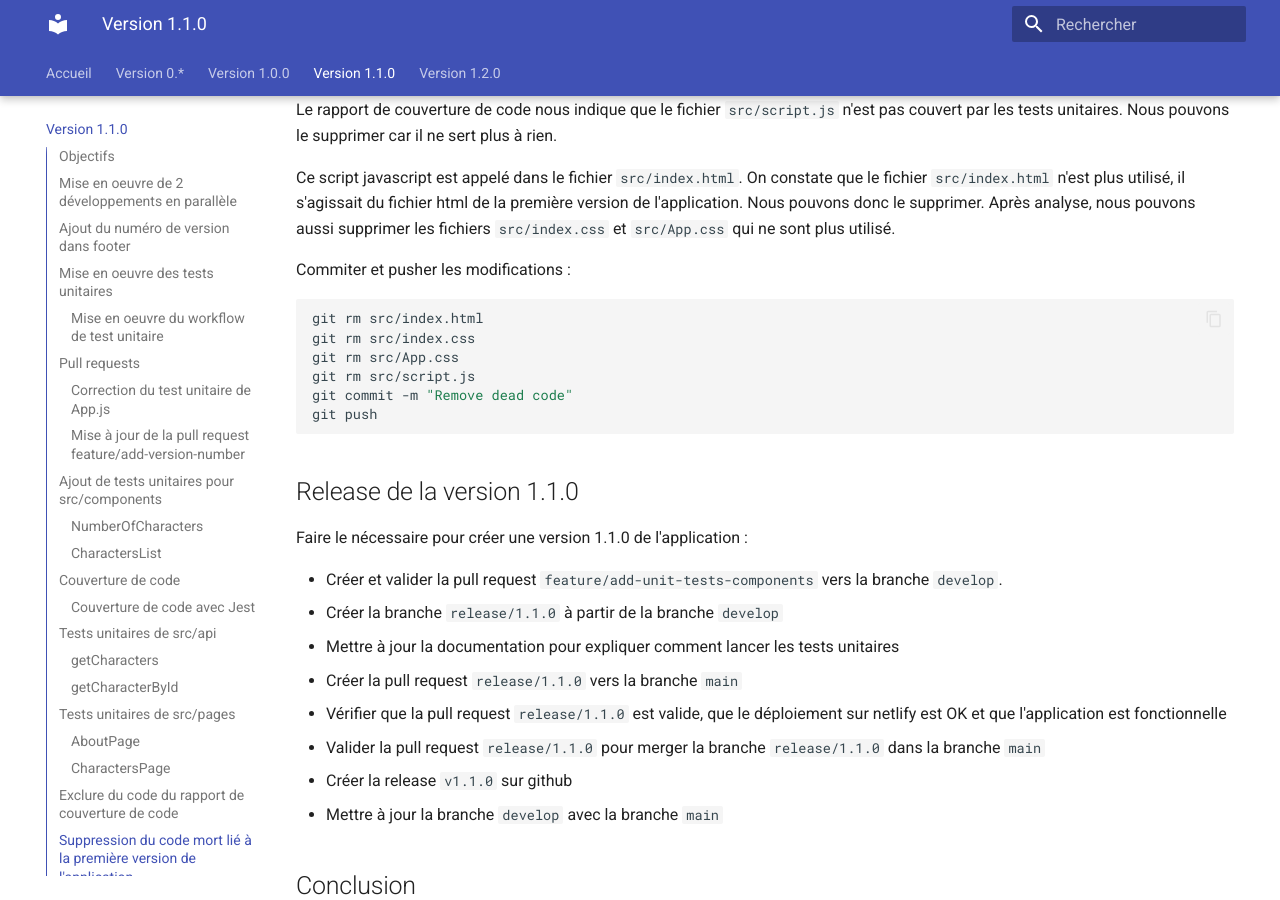
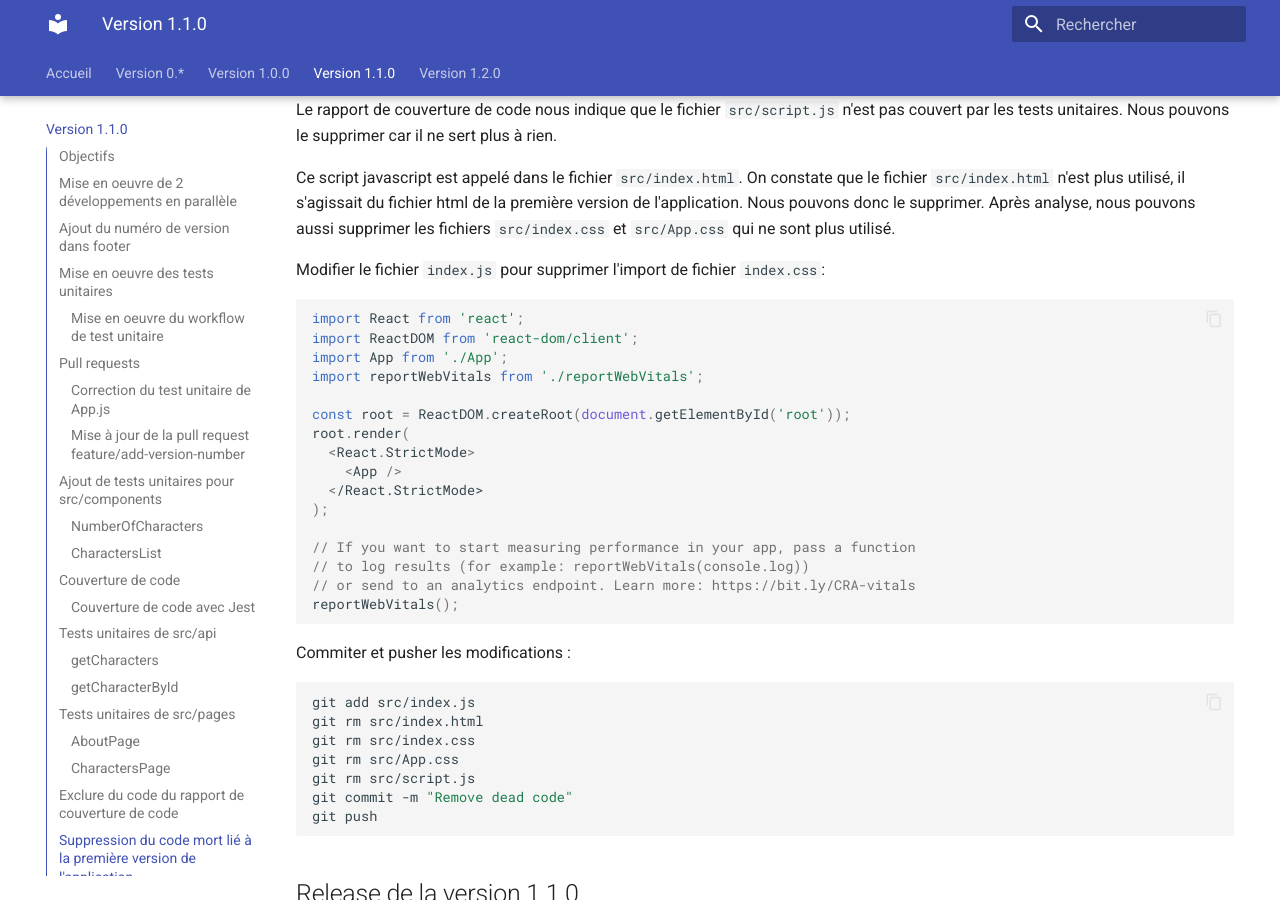
Before and after one commit to but-sd/guide-marvel-app, an MkDocs documentation site: the page built from docs/version-1.1.0.md, in a window 1280 px wide and 900 px high, scrolled down 18966 px. Built offline with MkDocs 1.6.1 and Material for MkDocs 9.7.7, drawn with Linux system fonts in a browser that asks for light colours.

Commit message:
fix remove index.css

````diff
--- a/docs/version-1.1.0.md
+++ b/docs/version-1.1.0.md
@@ -812,9 +812,31 @@ Le rapport de couverture de code nous indique que le fichier `src/script.js` n'e
 
 Ce script javascript est appelé dans le fichier `src/index.html`. On constate que le fichier `src/index.html` n'est plus utilisé, il s'agissait du fichier html de la première version de l'application. Nous pouvons donc le supprimer. Après analyse, nous pouvons aussi supprimer les fichiers `src/index.css` et `src/App.css` qui ne sont plus utilisé.
 
+Modifier le fichier `index.js` pour supprimer l'import de fichier `index.css`:
+
+```javascript
+import React from 'react';
+import ReactDOM from 'react-dom/client';
+import App from './App';
+import reportWebVitals from './reportWebVitals';
+
+const root = ReactDOM.createRoot(document.getElementById('root'));
+root.render(
+  <React.StrictMode>
+    <App />
+  </React.StrictMode>
+);
+
+// If you want to start measuring performance in your app, pass a function
+// to log results (for example: reportWebVitals(console.log))
+// or send to an analytics endpoint. Learn more: https://bit.ly/CRA-vitals
+reportWebVitals();
+```
+
 Commiter et pusher les modifications :
 
 ```bash
+git add src/index.js
 git rm src/index.html
 git rm src/index.css
 git rm src/App.css
````
